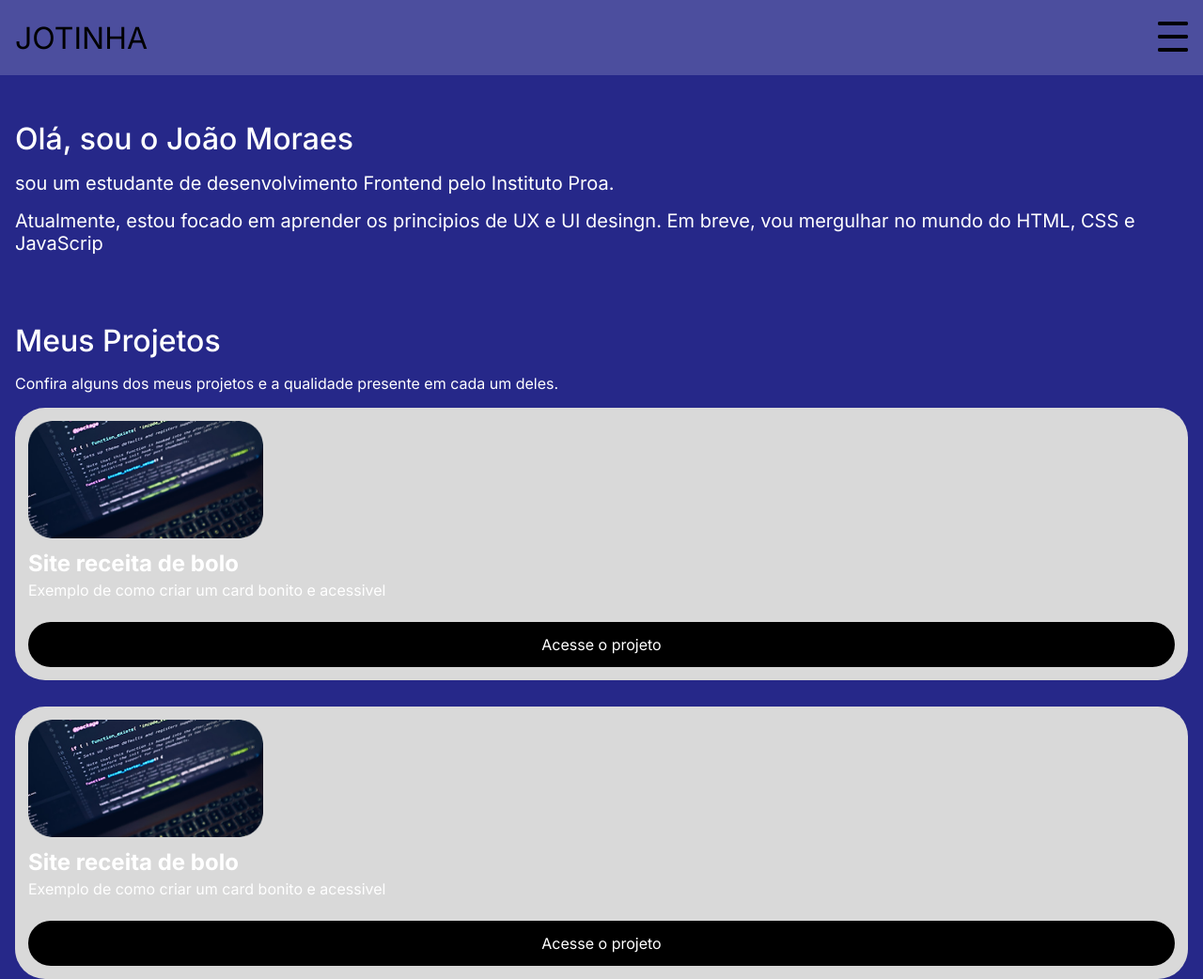
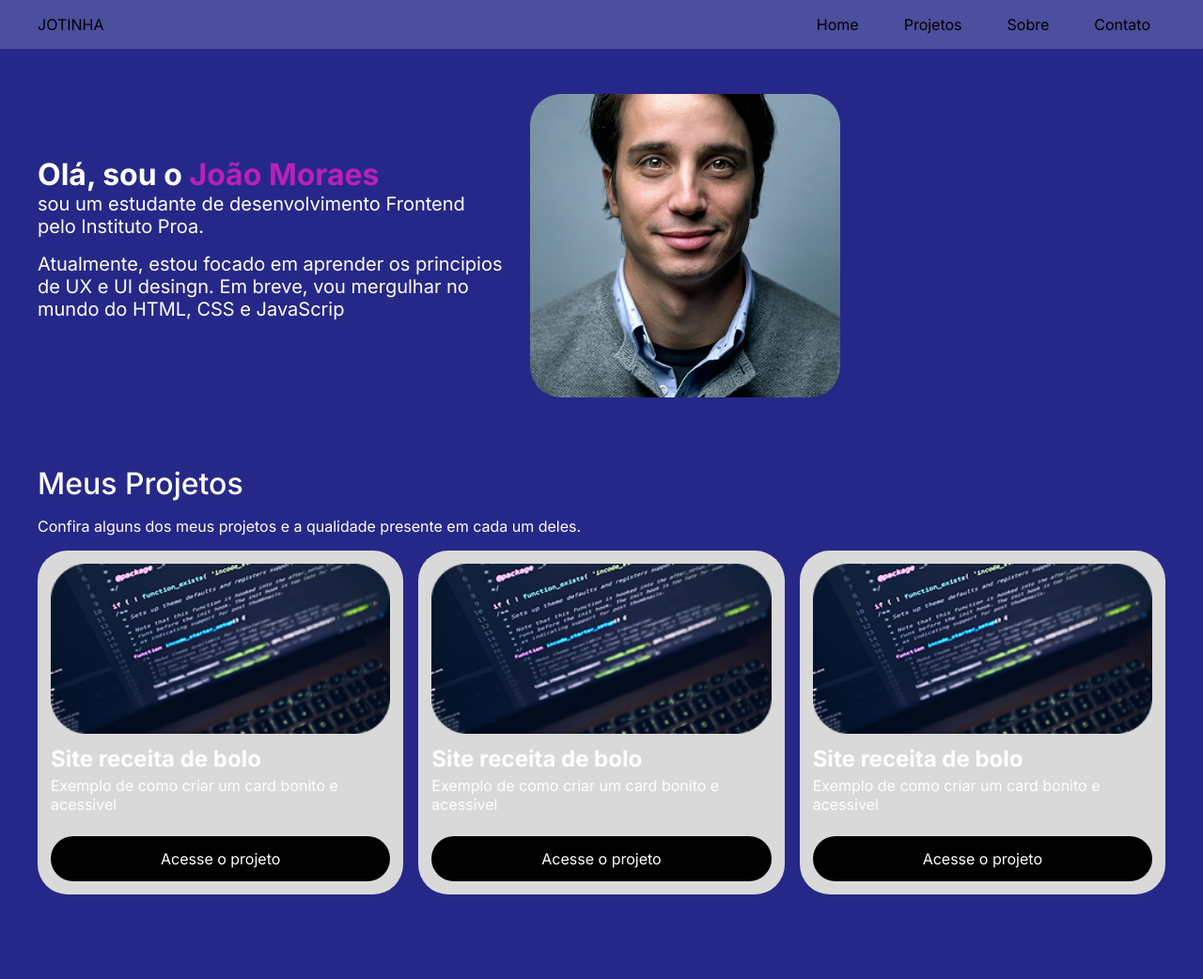
Before and after one commit to joaovmvm06-stack/portfolio, a plain HTML site: page index.html in a window 1280 px wide. Shown: the top 1042 px of the page at 94% size. Drawn offline with Linux system fonts and the light colour scheme.

Commit message:
Ajusta layout css e estrutura HTML para responsividade

```diff
--- a/index.html
+++ b/index.html
@@ -4,11 +4,14 @@
 <head>
     <meta charset="UTF-8">
     <meta name="viewport" content="width=device-width, initial-scale=1.0">
-    <meta name="description" content="Portfólio de João Moraes, desenvolvedor front-end especializado em HTML, CSS e JavaScript. Conheça meus projetos, habilidades, experiências e formas de contato.">
+    <meta name="description"
+        content="Portfólio de João Moraes, desenvolvedor front-end especializado em HTML, CSS e JavaScript. Conheça meus projetos, habilidades, experiências e formas de contato.">
     <title>João Moraes - Portfólio</title>
     <link rel="preconnect" href="https://fonts.googleapis.com">
     <link rel="preconnect" href="https://fonts.gstatic.com" crossorigin>
-<link href="https://fonts.googleapis.com/css2?family=Inter:ital,opsz,wght@0,14..32,100..900;1,14..32,100..900&display=swap" rel="stylesheet">
+    <link
+        href="https://fonts.googleapis.com/css2?family=Inter:ital,opsz,wght@0,14..32,100..900;1,14..32,100..900&display=swap"
+        rel="stylesheet">
 
     <link rel="stylesheet" href="style.css">
 </head>
@@ -16,6 +19,8 @@
 <body>
 
     <header>
+        <div class="container">
+            <div class="header">
                 <a href="/">JOTINHA</a>
 
                 <nav>
@@ -29,16 +34,23 @@
                         <li><a href="">Contato</a></li>
                     </ul>
                 </nav>
+            </div>
+        </div>
+
     </header>
 
     <main>
+        <div class="container">
             <section id="hero">
-            <h2>Olá, sou o João Moraes</h2>
+                <div>
+                    <h2>Olá, sou o <span>João Moraes</span></h2>
                     <p>sou um estudante de desenvolvimento Frontend
                         pelo Instituto Proa.</p>
                     <p>Atualmente, estou focado em aprender os principios
                         de UX e UI desingn. Em breve, vou mergulhar no
                         mundo do HTML, CSS e JavaScrip</p>
+                </div>
+
                 <img src="assets/img/foto.joao.png" alt="Foto do João Moraes">
             </section>
 
@@ -76,7 +88,6 @@
                         </article>
                     </li>
                 </ul>
-
             </section>
 
             <section>
@@ -94,20 +105,23 @@
 
                     <div>
                         <label for="email">Email</label>
-                 <input type="email"  name="email" id="email" placeholder="Ex: seu@email.com" required>
+                        <input type="email" name="email" id="email" placeholder="Ex: seu@email.com" required>
                     </div>
 
                     <div>
                         <label for="mensagem">Mensagem</label>
-                    <textarea name="mensagem" id="mensagem" placeholder="Ex: Olá, gostaria de fazer um orçamento!"></textarea>
+                        <textarea name="mensagem" id="mensagem"
+                            placeholder="Ex: Olá, gostaria de fazer um orçamento!"></textarea>
                     </div>
 
                     <button type="submit">Enviar</button>
                 </form>
             </section>
+    </div>
     </main>
 
     <footer>
+        <div class="container">
             <nav>
                 <ul>
                     <li>
@@ -128,6 +142,7 @@
             </nav>
 
             <p>&copy; Todos os direitos reservados</p>
+        </div>
     </footer>
 </body>
 
--- a/style.css
+++ b/style.css
@@ -1,37 +1,65 @@
-*{
+* {
      margin: 0;
      padding: 0;
      text-decoration: none;
      list-style: none;
 }
 
-body{
+body {
      font-family: "Inter", sans-serif;
      background-color: #262889;
      color: #FFFFFF;
 }
 
-header{
+.container {
+     width: 100%;
+     max-width: 1200px;
+     margin-left: auto;
+     margin-right: auto;
+}
+
+header {
      background-color: #4C4E9E;
      padding: 16px;
+}
+
+.header {
      display: flex;
      justify-content: space-between;
      align-items: center;
 }
 
-header ul{
+
+
+header ul {
      display: none;
 }
 
-a{
-     color:#000000;
+header ul a {
+     padding: 8px 16px;
+     border-radius: 4px;
 }
+
+header ul a:hover {
+     background-color: #B920BB;
+}
+
+
+
+a {
+     color: #000000;
+}
+
+a,button{
+     transform: all 300ms;
+}
+
 /* seletor de filho direto > */
-header > a {
+header>a {
      font-size: 32px;
 }
 
-a{
+a {
      color: #000000;
 }
 
@@ -40,18 +68,18 @@ header button {
      border: none;
 }
 
-main{
+main {
      padding-left: 16px;
      padding-right: 16px;
      margin-top: 48px;
      margin-bottom: 72px;
 }
 
-section{
+section {
      margin-bottom: 72px;
 }
 
-section> h2 {
+section>h2 {
      font-size: 32px;
      font-weight: 500;
      margin-bottom: 16px;
@@ -64,7 +92,7 @@ section p {
 }
 
 /* Trabalhando com o seletor de id = # */
-#hero img{
+#hero img {
      display: none;
 }
 
@@ -94,7 +122,7 @@ article p {
      margin-bottom: 24px;
 }
 
-article a{
+article a {
      background-color: #000000;
      border-radius: 24px;
      width: 100%;
@@ -103,6 +131,11 @@ article a{
      padding-top: 14px;
      text-align: center;
      color: #FFFFFF;
+}
+
+article a:hover {
+     background-color: #D9D9D9;
+     color: #000000;
 }
 
 section form {
@@ -117,13 +150,13 @@ section form {
      background-color: #000000;
 }
 
-div{
+ form div {
      display: flex;
      flex-direction: column;
      gap: 8px;
 }
 
-label{
+label {
      font-size: 14px;
 }
 
@@ -140,7 +173,7 @@ textarea {
      font-family: inherit;
 }
 
-button{
+button {
      height: 48px;
      border-radius: 24px;
      border: none;
@@ -148,6 +181,11 @@ button{
      font-size: 14px;
      color: #D9D9D9;
      font-weight: 600;
+     cursor: pointer;
+}
+
+button:hover {
+     background-color: #000000;
 }
 
 footer {
@@ -165,7 +203,53 @@ footer p {
      margin-top: 8px;
 }
 
-/* seletor descendente */
-main img{
-     width: 250px;
+@media(min-width: 768px) {
+     header button {
+          display: none;
+     }
+
+     header ul {
+          display: flex;
+          gap: 16px;
+     }
+
+     #hero {
+          display: flex;
+          align-items: center;
+          gap: 24px;
+     }
+
+     #hero div {
+        max-width: 500px;
+     }
+
+     h2 {
+          font-size: 32px;
+     }
+
+     h2 span {
+          color: #B920BB
+     }
+
+     #hero img {
+          display: block;
+          height: 323px;
+          /*width: 100%;*/
+          /*object-fit: cover;*/
+          border-radius: 32px;
+     }
+
+     #projetos ul {
+          display: flex;
+          gap: 16px;
+     }
+
+
+     footer {
+          display: flex;
+          justify-content: space-between;
+          align-items: center;
+     }
+
+
 }
```
Lines whose indentation alone changed are shown as unchanged.
